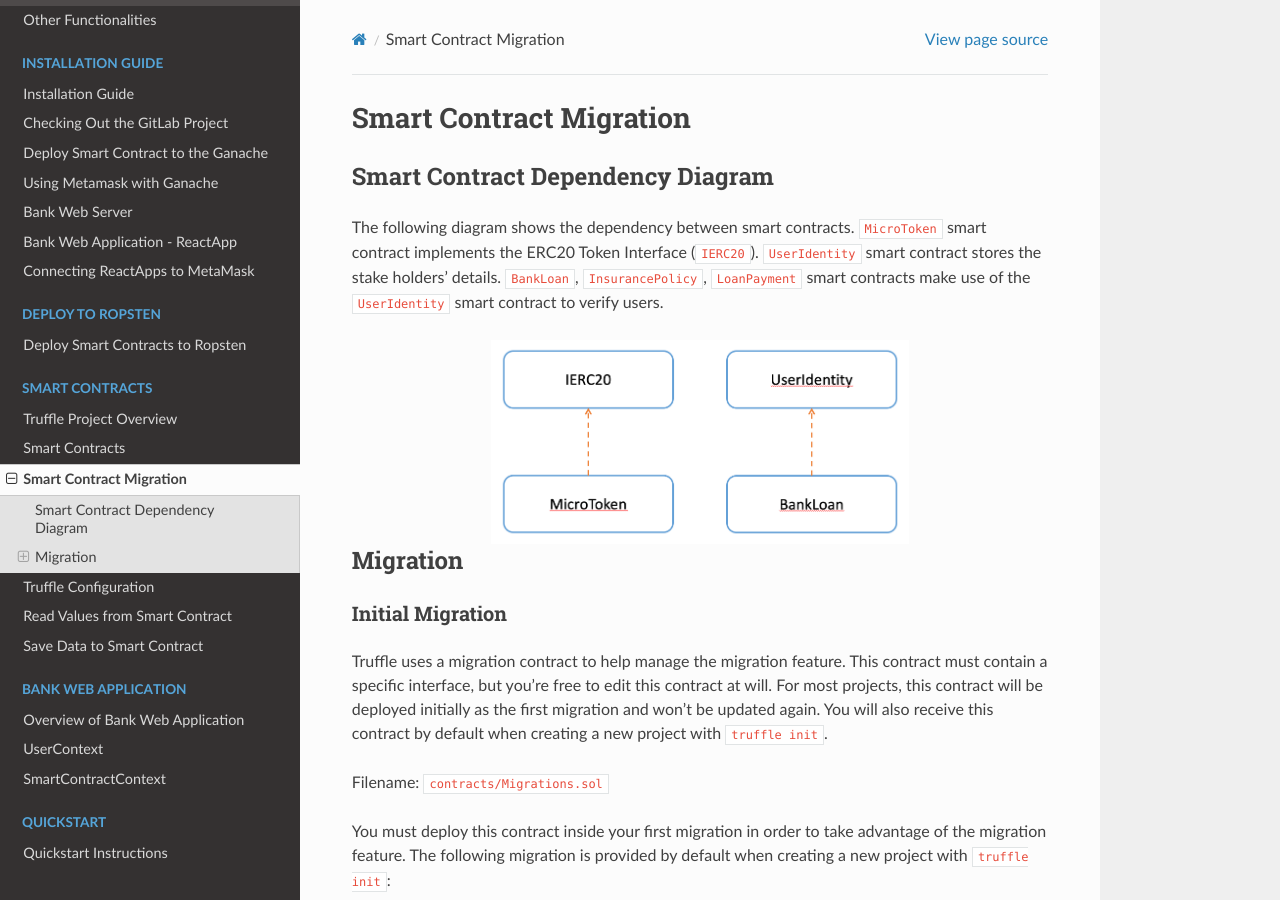
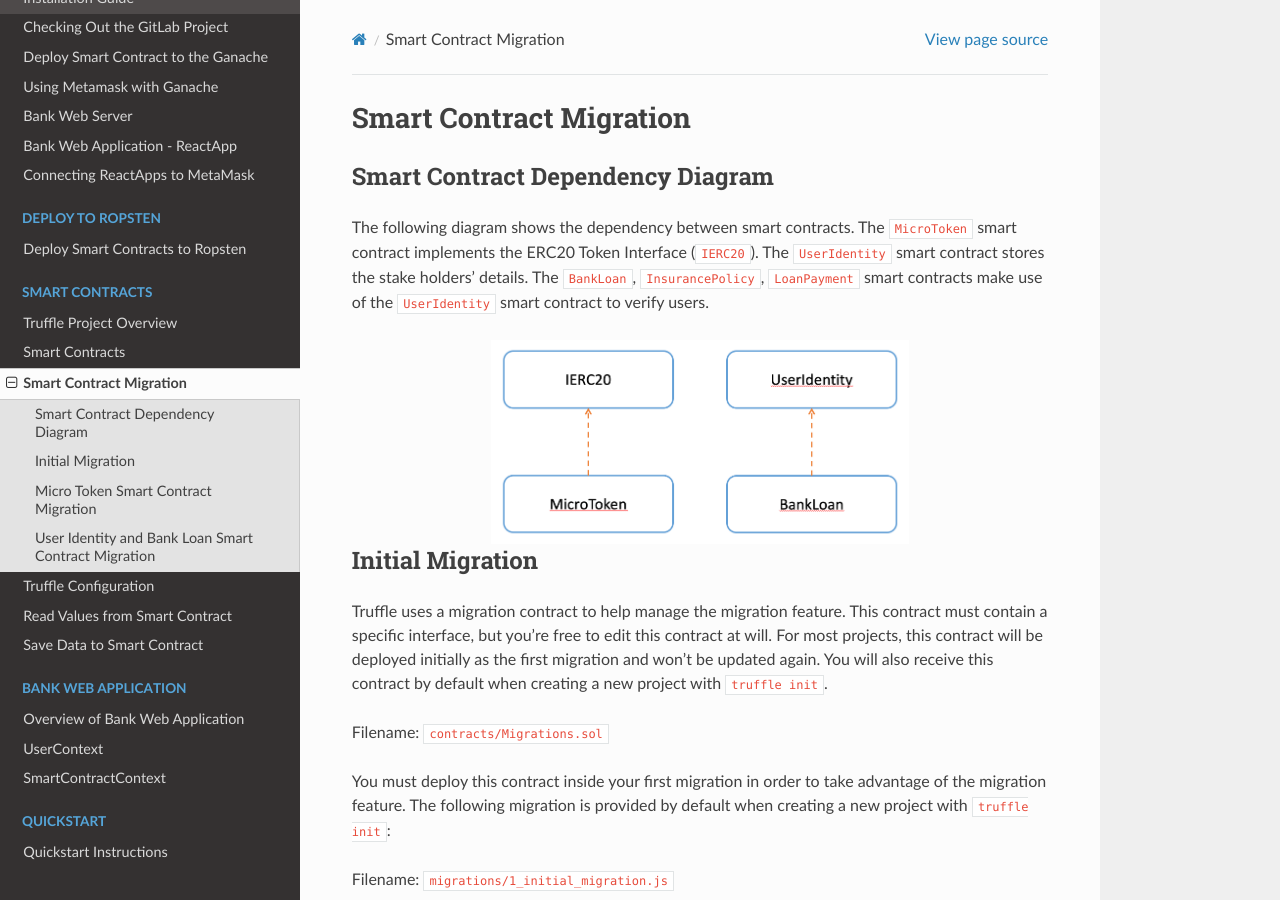
Before and after one commit to NivedithaKarthikeyan/LandregistryApp, a Sphinx documentation site: the page built from docs/source/blockchain/migration.rst, in a window 1280 px wide and 900 px high. Built offline with Sphinx 7.4.7 and the Read the Docs theme 2.0.0, drawn with Linux system fonts in a browser that asks for light colours.

Commit message:
Update docs/source/blockchain/migration.rst

```diff
--- a/docs/source/blockchain/migration.rst
+++ b/docs/source/blockchain/migration.rst
@@ -5,19 +5,17 @@ Smart Contract Dependency Diagram
 ----------------------------------
 
 The following diagram shows the dependency between smart contracts.
-``MicroToken`` smart contract implements the ERC20 Token Interface (``IERC20``).
-``UserIdentity`` smart contract stores the stake holders' details.
-``BankLoan``, ``InsurancePolicy``, ``LoanPayment`` smart contracts make use of the ``UserIdentity`` smart contract to verify users.
+The ``MicroToken`` smart contract implements the ERC20 Token Interface (``IERC20``).
+The ``UserIdentity`` smart contract stores the stake holders' details.
+The ``BankLoan``, ``InsurancePolicy``, ``LoanPayment`` smart contracts make use of the ``UserIdentity`` smart contract to verify users.
 
 .. image:: ../images/smart_contract_dependency.png
     :width: 60%
     :align: center
 
-Migration
-----------
 
 Initial Migration
-~~~~~~~~~~~~~~~~~
+----------------------------------
 
 Truffle uses a migration contract to help manage the migration feature.
 This contract must contain a specific interface, but you're free to edit this contract at will.
@@ -38,7 +36,7 @@ You can find more details in
 `Truffle Running Migration Page <https://www.trufflesuite.com/docs/truffle/getting-started/running-migrations>`_.
 
 Micro Token Smart Contract Migration
-~~~~~~~~~~~~~~~~~~~~~~~~~~~~~~~~~~~~
+----------------------------------
 
 Migration code for the ``MicroToken`` smart contract: ::
 
@@ -57,7 +55,7 @@ Then we can use ``deployer.deploy`` method to deploy the ``MicroToken`` smart co
 
 
 User Identity and Bank Loan Smart Contract Migration
-~~~~~~~~~~~~~~~~~~~~~~~~~~~~~~~~~~~~~~~~~~~~~~~~~~~~
+----------------------------------
 
 We use the following code to deploy UserIdentity and other smart contracts. ::
 
```
